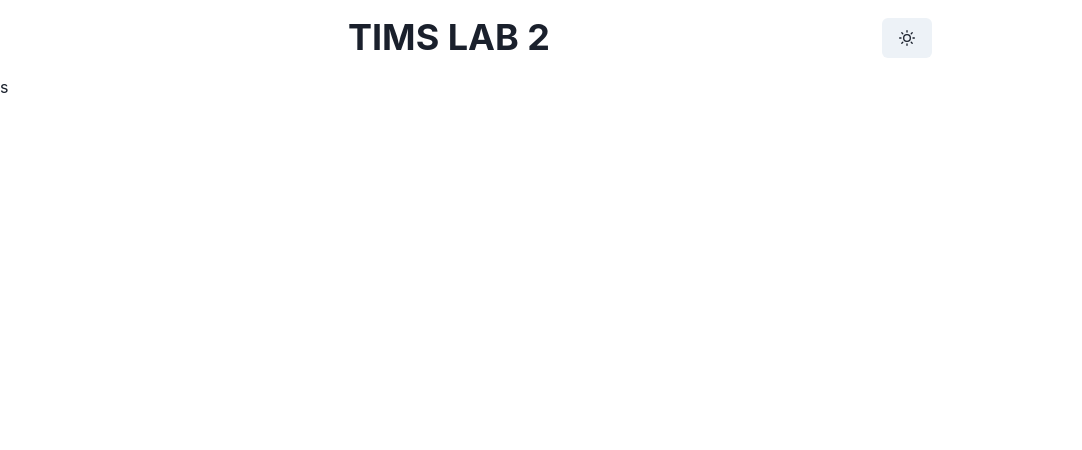
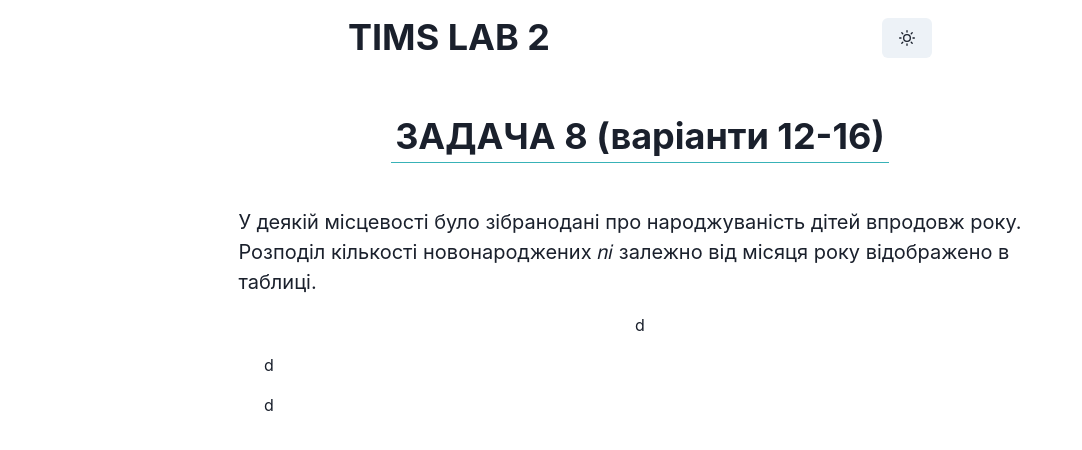
Before and after one commit to karrtopelka/tims_lab_2, a React (Create React App) app: page /ex2 in a window 1280 px wide. Shown: the top 450 px of the page, without its empty margins (0-1082 px from the left). Built offline with nearby package versions, Linux system fonts and the light colour scheme.

Commit message:
start on ex 2

```diff
--- /dev/null
+++ b/src/components/DataTableEx2/index.js
@@ -0,0 +1,11 @@
+import React from 'react';
+
+const DataTableEx2 = () => {
+  return (
+    <div>
+      <h1>d</h1>
+    </div>
+  );
+};
+
+export default DataTableEx2;
--- /dev/null
+++ b/src/components/ExerciseTwoStats/index.js
@@ -0,0 +1,11 @@
+import React from 'react';
+
+const ExerciseTwoStats = () => {
+  return (
+    <div>
+      <h1>d</h1>
+    </div>
+  );
+};
+
+export default ExerciseTwoStats;
--- /dev/null
+++ b/src/components/FreqChartEx2/index.js
@@ -0,0 +1,11 @@
+import React from 'react';
+
+const FreqChartEx2 = () => {
+  return (
+    <div>
+      <h1>d</h1>
+    </div>
+  );
+};
+
+export default FreqChartEx2;
--- a/src/views/ExerciseTwo/index.js
+++ b/src/views/ExerciseTwo/index.js
@@ -1,10 +1,33 @@
+import { Heading } from '@chakra-ui/layout';
+import { Text } from '@chakra-ui/layout';
+import { Box } from '@chakra-ui/layout';
+import { Flex } from '@chakra-ui/layout';
 import React from 'react';
+import DataTableEx2 from '../../components/DataTableEx2';
+import FreqChartEx2 from '../../components/FreqChartEx2';
+import ExerciseTwoStats from '../../components/ExerciseTwoStats';
 
 const ExerciseTwo = () => {
   return (
-    <div>
-      <h1>s</h1>
-    </div>
+    <Flex direction="column" alignItems="center" w="5xl" mx="auto">
+      <Heading m="9" p="1" as="h1" size="xl" borderBottom="1px solid #38B2B7">
+        ЗАДАЧА 8 (варіанти 12-16)
+      </Heading>
+      <Text fontSize="xl" w="80%" p="2">
+        У деякій місцевості було зiбpaнодані про народжуваність дітей впродовж
+        року. Розподіл кількості новонароджених 𝑛𝑖 залежно від місяця року
+        відображено в таблиці.
+      </Text>
+      <Flex justify="center" p="2">
+        <DataTableEx2 />
+      </Flex>
+      <Box w="75%" mx="auto" p="2">
+        <FreqChartEx2 />
+      </Box>
+      <Box w="75%" mx="auto" p="2">
+        <ExerciseTwoStats />
+      </Box>
+    </Flex>
   );
 };
 
```
